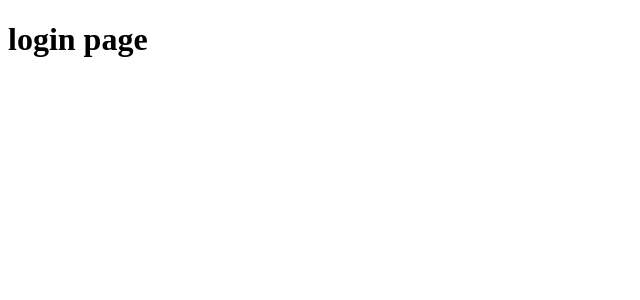
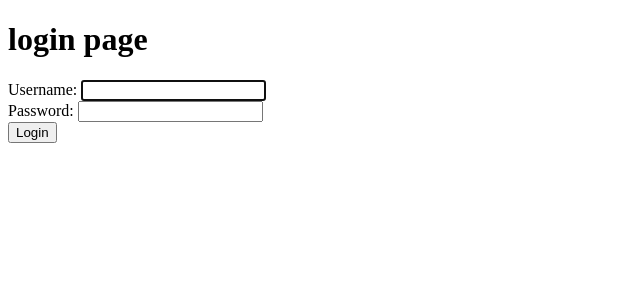
Before and after one commit to ozodbekbekpolatov03-wq/goodreads_1, a Django app: page /users/login/ in a window 1280 px wide. Shown: the top 300 px of the page, without its empty margins (0-640 px from the left). Run offline with Django 5.2, Linux system fonts and the light colour scheme.

Commit message:
login qoshildi

```diff
--- a/books/views.py
+++ b/books/views.py
@@ -1,4 +1,5 @@
 from django.shortcuts import render
 def landing_page(request):
+    # print(request.COOKIES['example_cookie'])
     return render(request, 'landing.html')
 # Create your views here.
--- a/config/urls.py
+++ b/config/urls.py
@@ -20,5 +20,5 @@ from books.views import landing_page
 urlpatterns = [
     path('admin/', admin.site.urls),
     path('users/', include('users.urls')),
-    path('', landing_page, name='landing'),
+    path('', landing_page, name='landing_page'),
 ]
--- a/templates/users/login.html
+++ b/templates/users/login.html
@@ -7,5 +7,12 @@
 </head>
 <body>
     <h1>login page</h1>
+    <p>
+        <form enctype="multipart/form-data" method="POST" >
+            {% csrf_token %}
+            {{login_form}}
+            <button type="submit">Login</button>
+        </form>
+    </p>
 </body>
 </html>
--- a/users/forms.py
+++ b/users/forms.py
@@ -32,3 +32,7 @@ class UserCreateForm(forms.ModelForm):
         user.set_password(self.cleaned_data['password'])
         user.save()
         return user
+
+# class UserLoginForm(forms.Form):
+#     username=forms.CharField(max_length=150)
+#     password=forms.CharField(max_length=128)
--- a/users/views.py
+++ b/users/views.py
@@ -1,4 +1,8 @@
+from multiprocessing import AuthenticationError
+from django.contrib.auth.forms import AuthenticationForm
+from django.contrib.auth import login
 from django.shortcuts import render, redirect
+from django.template import context
 from django.views import View
 from django.contrib.auth.models import User
 from users.forms import UserCreateForm
@@ -74,5 +78,28 @@ class RegisterView(View):
 
 class LoginView(View):
     def get(self, request):
-        return render(request, 'users/login.html')
-# Create your views here.
+        login_form=AuthenticationForm()
+        context={
+            'login_form':login_form
+        }
+        return render(request, 'users/login.html', context)
+
+    # def post(self, request):
+    #     print( request.POST['username'], request.POST['password'])
+    #     login_form=UserLoginForm()
+    #     context={
+    #         'login_form':login_form
+    #     }
+    #     return render(request, 'users/login.html', context)
+
+    def post(self,request):
+        login_form=AuthenticationForm(data=request.POST)
+        if login_form.is_valid():
+            user=login_form.get_user()
+            login(request,user)
+            return redirect('landing_page')
+        else:
+            context={
+                'login_form': login_form
+            }
+            return render(request, 'users/login.html', context)
```
